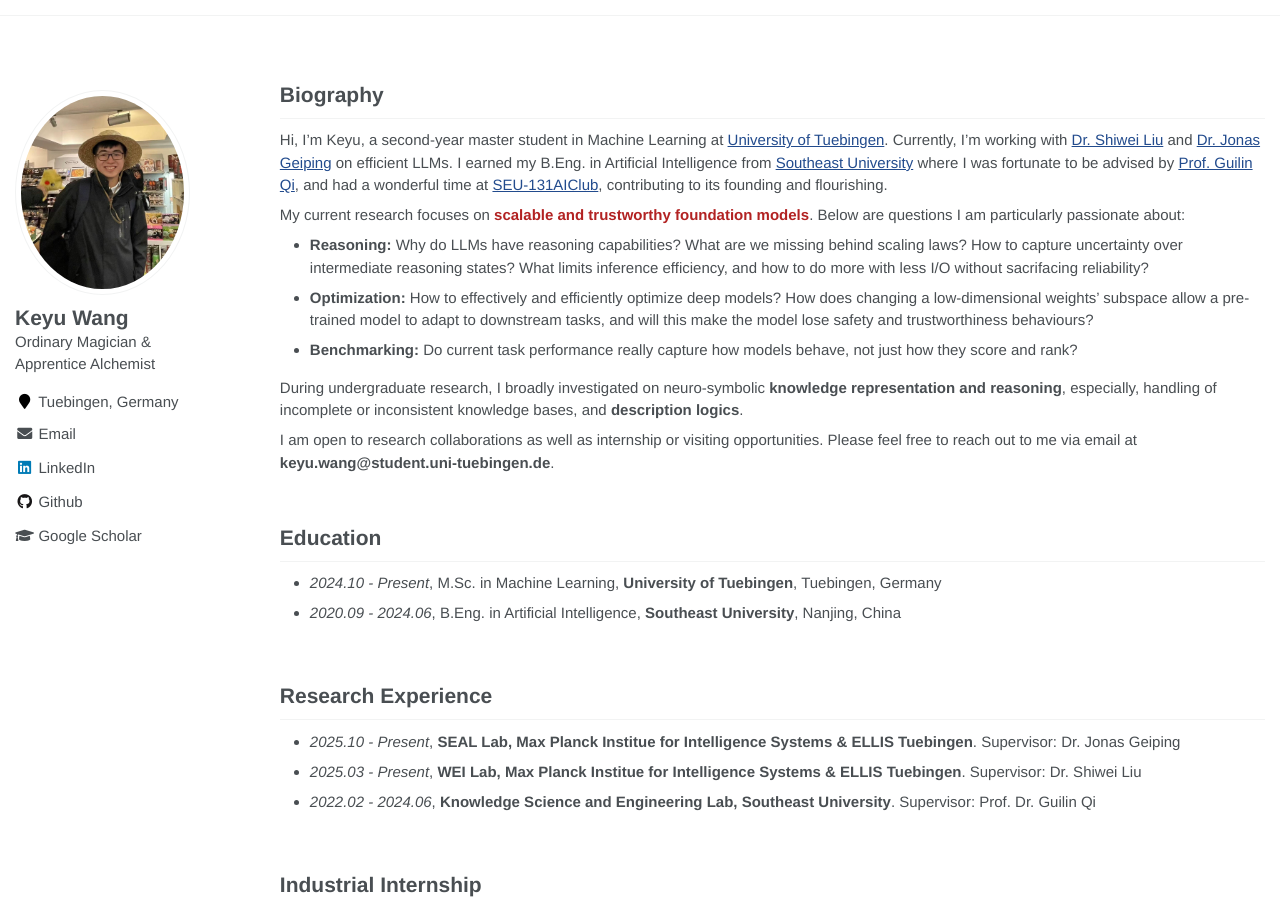
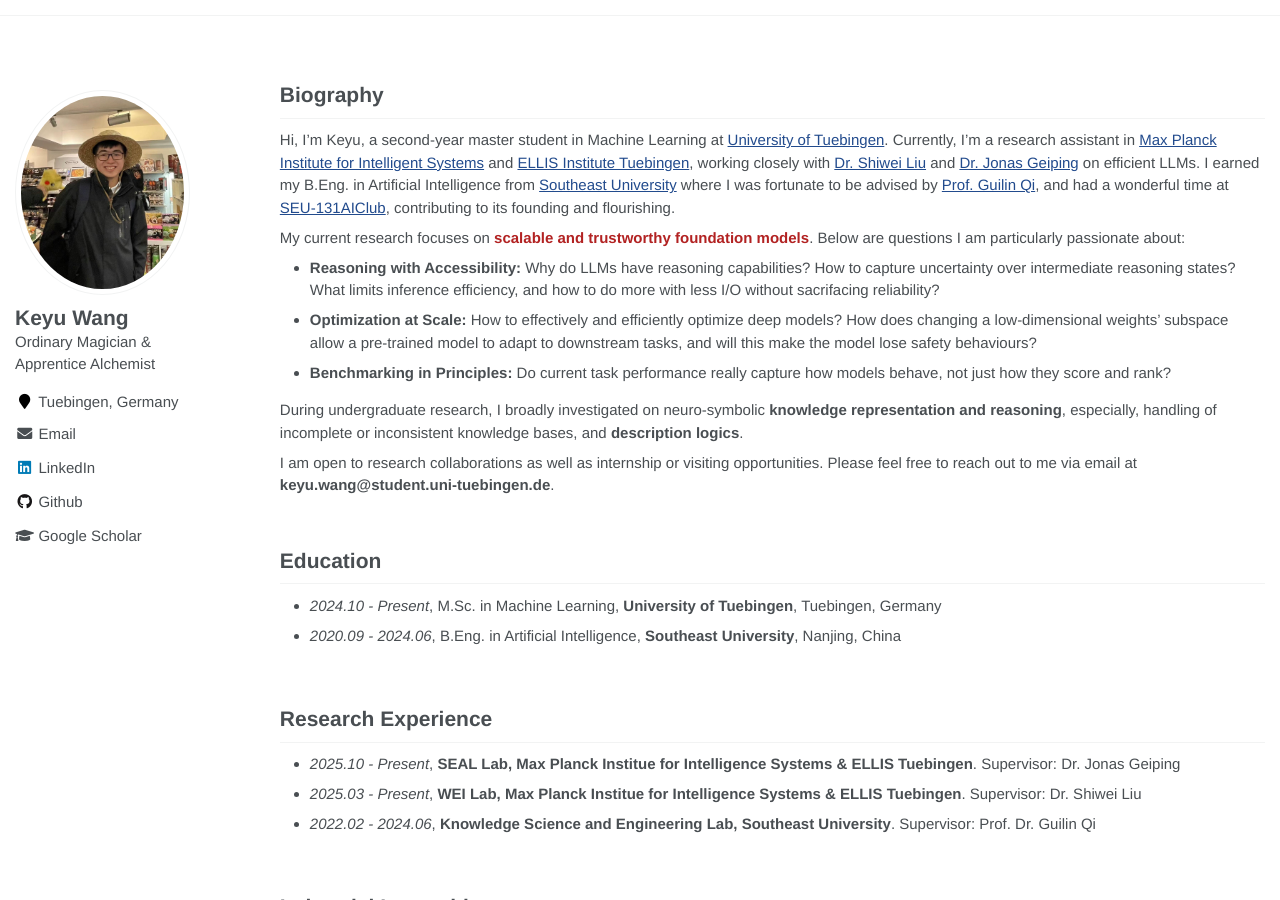
Before and after one commit to keyu-wang-2002/keyu-wang-2002.github.io, a Jekyll site: the page built from _pages/about.md, in a window 1280 px wide and 900 px high. Built offline with Jekyll 4.4.1, drawn with Linux system fonts in a browser that asks for light colours.

Commit message:
Update about.md

```diff
--- a/_pages/about.md
+++ b/_pages/about.md
@@ -15,12 +15,12 @@ redirect_from:
 
 # Biography
 
-Hi, I'm Keyu, a second-year master student in Machine Learning at [University of Tuebingen]([[https://uni-tuebingen.de/en/]]). Currently, I’m working with  [Dr. Shiwei Liu](https://shiweiliuiiiiiii.github.io) and [Dr. Jonas Geiping](https://jonasgeiping.github.io/) on efficient LLMs. I earned my B.Eng. in Artificial Intelligence from [Southeast University](https://www.seu.edu.cn/) where I was fortunate to be advised by [Prof. Guilin Qi](https://scholar.google.com/citations?user=1gw3LJQAAAAJ&hl=zh-CN), and had a wonderful time at [SEU-131AIClub](https://github.com/131AIClub), contributing to its founding and flourishing.
+Hi, I'm Keyu, a second-year master student in Machine Learning at [University of Tuebingen]([[https://uni-tuebingen.de/en/]]). Currently, I’m a research assistant in [Max Planck Institute for Intelligent Systems](https://is.mpg.de/) and [ELLIS Institute Tuebingen](https://institute-tue.ellis.eu/), working closely with  [Dr. Shiwei Liu](https://shiweiliuiiiiiii.github.io) and [Dr. Jonas Geiping](https://jonasgeiping.github.io/) on efficient LLMs. I earned my B.Eng. in Artificial Intelligence from [Southeast University](https://www.seu.edu.cn/) where I was fortunate to be advised by [Prof. Guilin Qi](https://scholar.google.com/citations?user=1gw3LJQAAAAJ&hl=zh-CN), and had a wonderful time at [SEU-131AIClub](https://github.com/131AIClub), contributing to its founding and flourishing.
 
 My current research focuses on <font color='FireBrick'><strong> scalable and trustworthy foundation models</strong></font>. Below are questions I am particularly passionate about:
-- <strong>Reasoning: </strong> Why do LLMs have reasoning capabilities? What are we missing behind scaling laws?  How to capture uncertainty over intermediate reasoning states? What limits inference efficiency, and how to do more with less I/O without sacrifacing reliability?
-- <strong>Optimization: </strong> How to effectively and efficiently optimize deep models? How does changing a low-dimensional weights' subspace allow a pre-trained model to adapt to downstream tasks, and will this make the model lose safety and trustworthiness behaviours?
-- <strong>Benchmarking: </strong> Do current task performance really capture how models behave, not just how they score and rank?
+- <strong>Reasoning with Accessibility: </strong> Why do LLMs have reasoning capabilities?  How to capture uncertainty over intermediate reasoning states? What limits inference efficiency, and how to do more with less I/O without sacrifacing reliability?
+- <strong>Optimization at Scale: </strong> How to effectively and efficiently optimize deep models? How does changing a low-dimensional weights' subspace allow a pre-trained model to adapt to downstream tasks, and will this make the model lose safety behaviours?
+- <strong>Benchmarking in Principles: </strong> Do current task performance really capture how models behave, not just how they score and rank?
 
 During undergraduate research, I broadly investigated on  neuro-symbolic <strong>knowledge representation and reasoning</strong>, especially, handling of incomplete or inconsistent knowledge bases, and <strong>description logics</strong>. <!--Recently, I’ve begun to examine the systematic limitations of existing end-to-end VLA approaches and to revisit the problem from the perspective of knowledge representation and reasoning—namely, how to enable machines to understand concepts of the physical world so that natural language can be mapped to high-dimensional continuous control via key bridges such as task logic, physical constraints, and spatial geometry. -->
 
```
